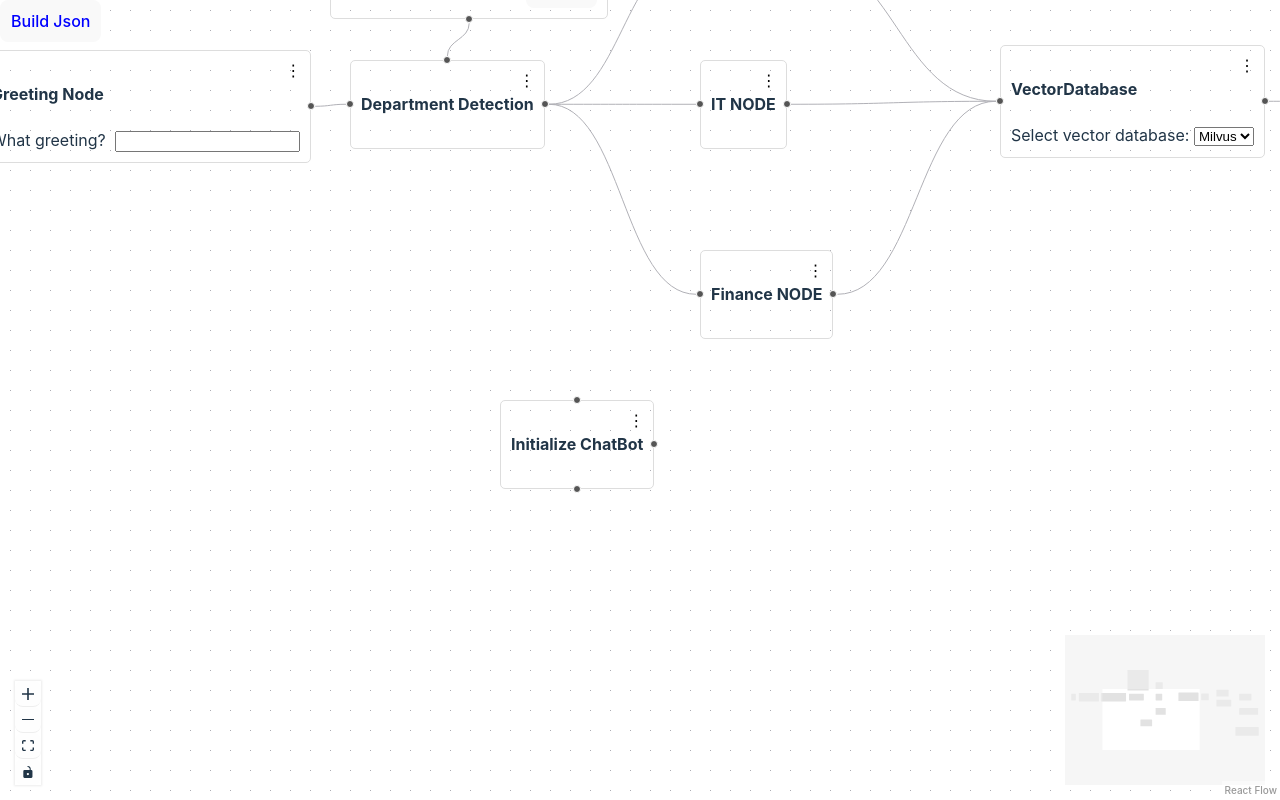
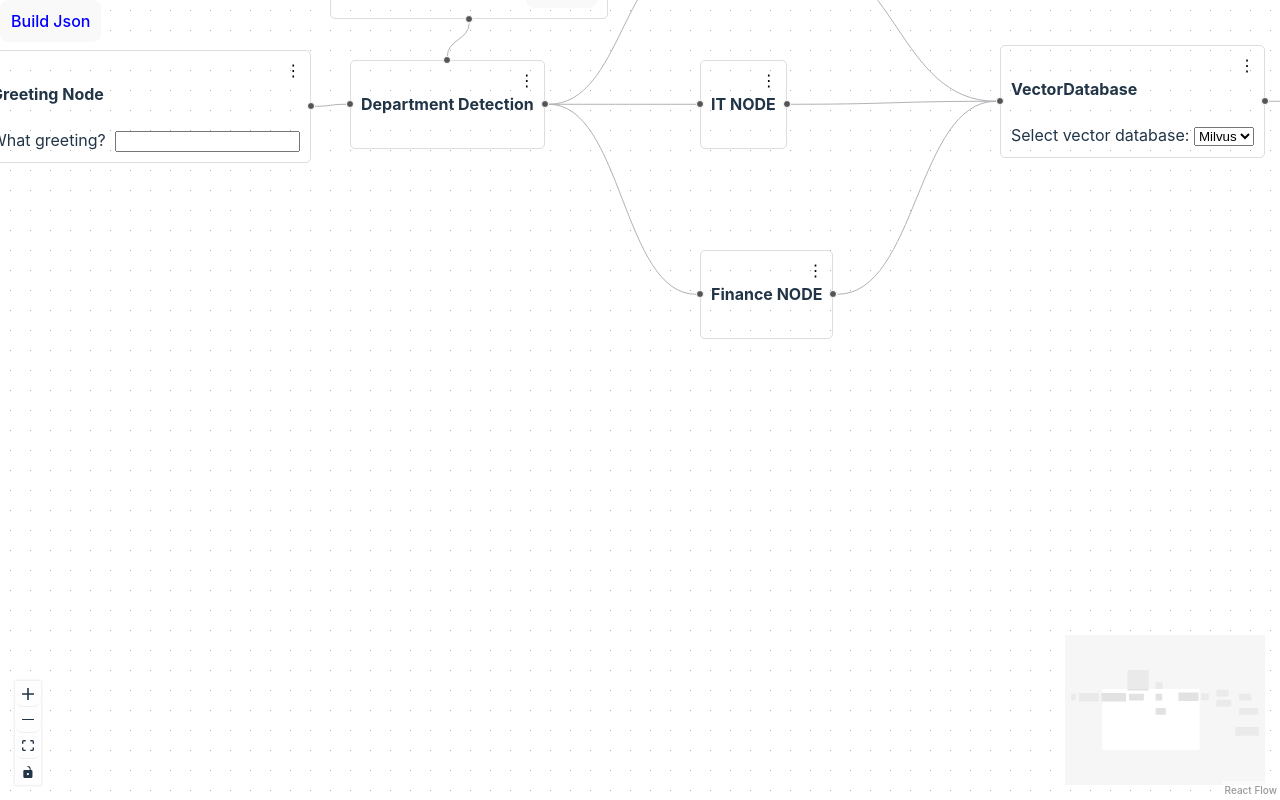
Before and after one commit to BhuvanNetAnalytiks/ChatBot_ReactFlow, a React (Vite) app: page / in a window 1280 px wide. Built offline with nearby package versions, Linux system fonts and the light colour scheme.

Commit message:
removed chat initialized node

```diff
--- a/src/assets/nodes/combinedFlow.jsx
+++ b/src/assets/nodes/combinedFlow.jsx
@@ -283,15 +283,15 @@ const CombinedFlow = () => {
                         ),
                 },
             },
-            {
-                id: 'chatbot-1',
-                type: 'chatbotNode',
-                position: { x: 500, y: 400 },
-                data: {
-                    id: 'chatbot-1', // Add id to data
-                    onOptions: handleNodeOptions, // Add onOptions handler
-                },
-            },
+            // {
+            //     id: 'chatbot-1',
+            //     type: 'chatbotNode',
+            //     position: { x: 500, y: 400 },
+            //     data: {
+            //         id: 'chatbot-1', // Add id to data
+            //         onOptions: handleNodeOptions, // Add onOptions handler
+            //     },
+            // },
             {
                 id: 'startnode-1',
                 type: 'startNode',
@@ -423,7 +423,7 @@ const CombinedFlow = () => {
         greetingNode: GreetingNode,
         departmentNode: DepartmentSelector,
         ticketingNode: TicketingNode,
-        chatbotNode: ChatbotNode,
+        // chatbotNode: ChatbotNode,
         departmentDetection: DepartmentDetection,
         authenticationNode: IdentityProvider,
         startNode: StartNode,
```
Also changed, not shown: src/assets/nodes/start.jsx (line endings or trailing spaces).
